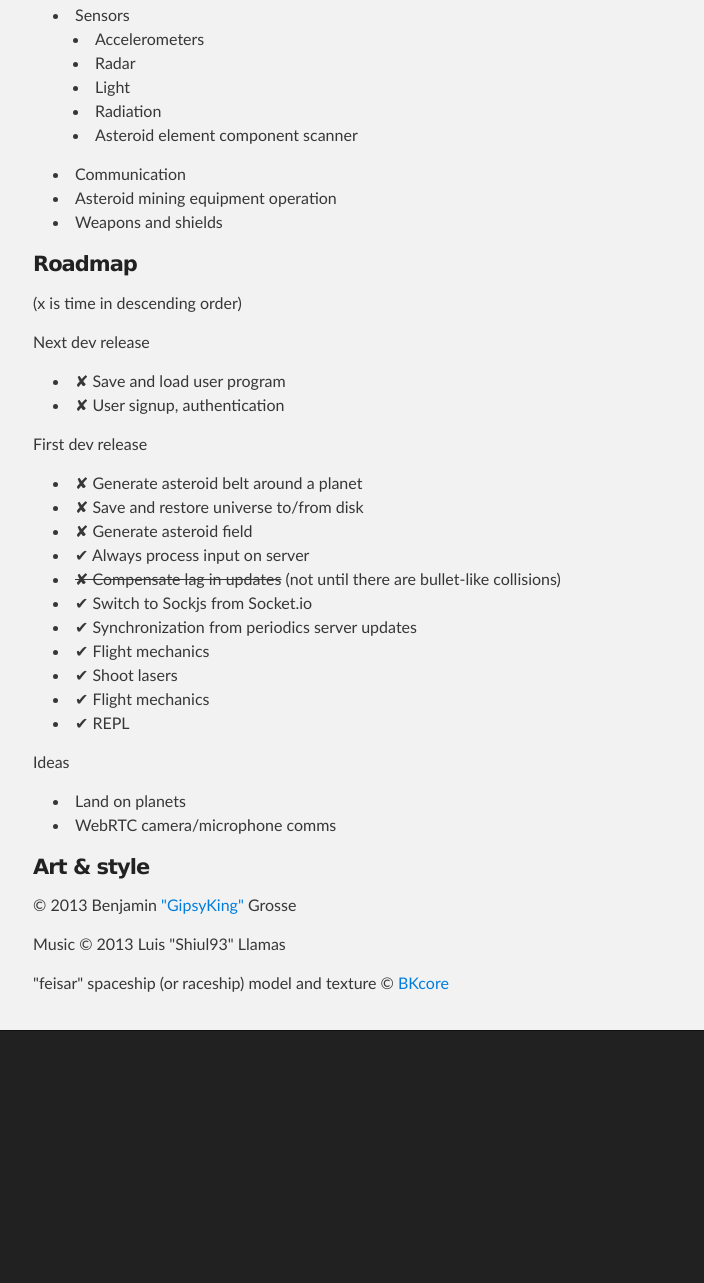
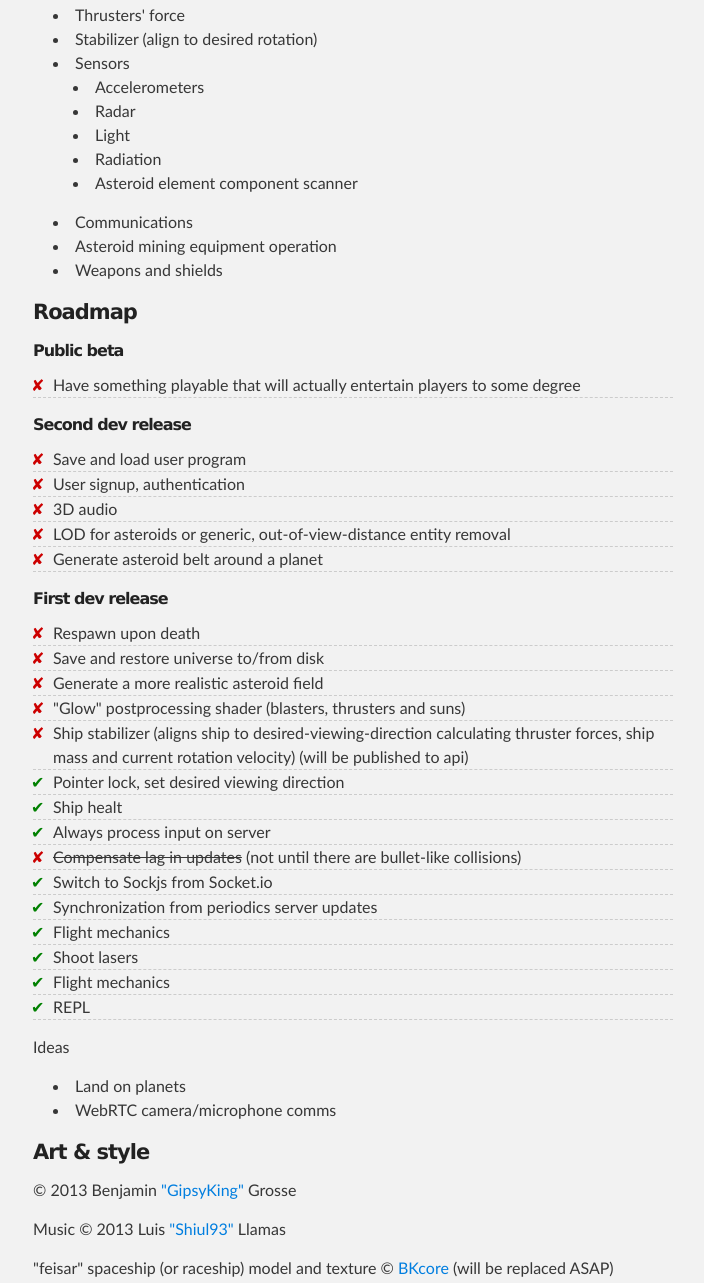
Before and after one commit to benjajaja/starstream-api, a plain HTML site: page index.html in a window 1280 px wide. Shown: the part 1060-2343 px from the top of the page, without its empty margins (287-991 px from the left). Before the commit the page ends 2091 px from the top, so only its background shows below. Drawn offline with Linux system fonts and the light colour scheme.

Commit message:
update roadmap etc

```diff
--- a/index.html
+++ b/index.html
@@ -48,7 +48,8 @@
 <h4 id="info">Where can I play it?</h4>
 <p>
   Unfortunately, there is not even an alpha version avaialable yet. You may peek at your own risk at
-  the development progress here: <a href="http://spacetit.heroku.com">http://spacetit.heroku.com</a>
+  the development progress here: <a href="http://starstream.acechador.es">http://starstream.acechador.es</a> (chrome only), though
+  you might be disappointed right now. <strong>It might not even work</strong>.
 </p>
 
 <h4 id="info">Physics</h4>
@@ -58,7 +59,7 @@
 
 <h4 id="web">Web based</h4>
 <p>
-  Runs in your browser with WebGL. Has cool stuff like shaders.
+  Runs in your browser with WebGL. Has cool stuff like shaders!
 </p>
 
 <h4 id="multi">Multiplayer</h4>
@@ -73,6 +74,7 @@
   Example API features:
   <ul>
     <li>Thrusters' force</li>
+    <li>Stabilizer (align to desired rotation)</li>
     <li>Sensors
       <ul>
         <li>Accelerometers</li>
@@ -82,34 +84,45 @@
         <li>Asteroid element component scanner</li>
       </ul>
     </li>
-    <li>Communication</li>
+    <li>Communications</li>
     <li>Asteroid mining equipment operation</li>
     <li>Weapons and shields</li>
   </ul>
 </p>
 
 <h4>Roadmap</h4>
-<p>(x is time in descending order)</p>
 
-<p>Next dev release</p>
-<ul>
-  <li>✘ Save and load user program</li>
-  <li>✘ User signup, authentication</li>
+<h6>Public beta</h6>
+<ul class="roadmap">
+  <li>Have something playable that will actually entertain players to some degree</li>
 </ul>
 
-<p>First dev release</p>
-<ul>
-  <li>✘ Generate asteroid belt around a planet</li>
-  <li>✘ Save and restore universe to/from disk</li>
-  <li>✘ Generate asteroid field</li>
-  <li>✔ Always process input on server</li>
-  <li><s>✘ Compensate lag in updates</s> (not until there are bullet-like collisions)</li>
-  <li>✔ Switch to Sockjs from Socket.io</li>
-  <li>✔ Synchronization from periodics server updates</li>
-  <li>✔ Flight mechanics</li>
-  <li>✔ Shoot lasers</li>
-  <li>✔ Flight mechanics</li>
-  <li>✔ REPL</li>
+<h6>Second dev release</h6>
+<ul class="roadmap">
+  <li>Save and load user program</li>
+  <li>User signup, authentication</li>
+  <li>3D audio</li>
+  <li>LOD for asteroids or generic, out-of-view-distance entity removal</li>
+  <li>Generate asteroid belt around a planet</li>
+</ul>
+
+<h6>First dev release</h6>
+<ul class="roadmap">
+  <li>Respawn upon death</li>
+  <li>Save and restore universe to/from disk</li>
+  <li>Generate a more realistic asteroid field</li>
+  <li>"Glow" postprocessing shader (blasters, thrusters and suns)</li>
+  <li>Ship stabilizer (aligns ship to desired-viewing-direction calculating thruster forces, ship mass and current rotation velocity) (will be published to api)</li>
+  <li class="done">Pointer lock, set desired viewing direction</li>
+  <li class="done">Ship healt</li>
+  <li class="done">Always process input on server</li>
+  <li><s>Compensate lag in updates</s> (not until there are bullet-like collisions)</li>
+  <li class="done">Switch to Sockjs from Socket.io</li>
+  <li class="done">Synchronization from periodics server updates</li>
+  <li class="done">Flight mechanics</li>
+  <li class="done">Shoot lasers</li>
+  <li class="done">Flight mechanics</li>
+  <li class="done">REPL</li>
 </ul>
 
 <p>Ideas</p>
@@ -121,8 +134,8 @@
 
 <h4 id="copy">Art &amp; style</h4>
 <p>&copy; 2013 Benjamin <a href="https://github.com/gipsy-king">"GipsyKing"</a> Grosse</p>
-<p>Music &copy; 2013 Luis "Shiul93" Llamas</p>
-<p>"feisar" spaceship (or raceship) model and texture &copy; <a href="http://hexgl.bkcore.com/">BKcore</a>
+<p>Music &copy; 2013 Luis <a href="https://github.com/Shiul93">"Shiul93"</a> Llamas</p>
+<p>"feisar" spaceship (or raceship) model and texture &copy; <a href="http://hexgl.bkcore.com/">BKcore</a> (will be replaced ASAP)
 
   </body>
 </html>
--- a/stylesheets/stylesheet.css
+++ b/stylesheets/stylesheet.css
@@ -430,3 +430,21 @@ Small Device Styles
   }
 
 }
+
+ul.roadmap {
+  position: relative;
+}
+ul.roadmap li {
+  list-style-type: none;
+  border-bottom: 1px dashed #ccc;
+}
+ul.roadmap li:before {
+  position: absolute;
+  left: -2px;
+  content: '✘';
+  color: #cc0000;
+}
+ul.roadmap li.done:before {
+  content: '✔';
+  color: green;
+}
```
